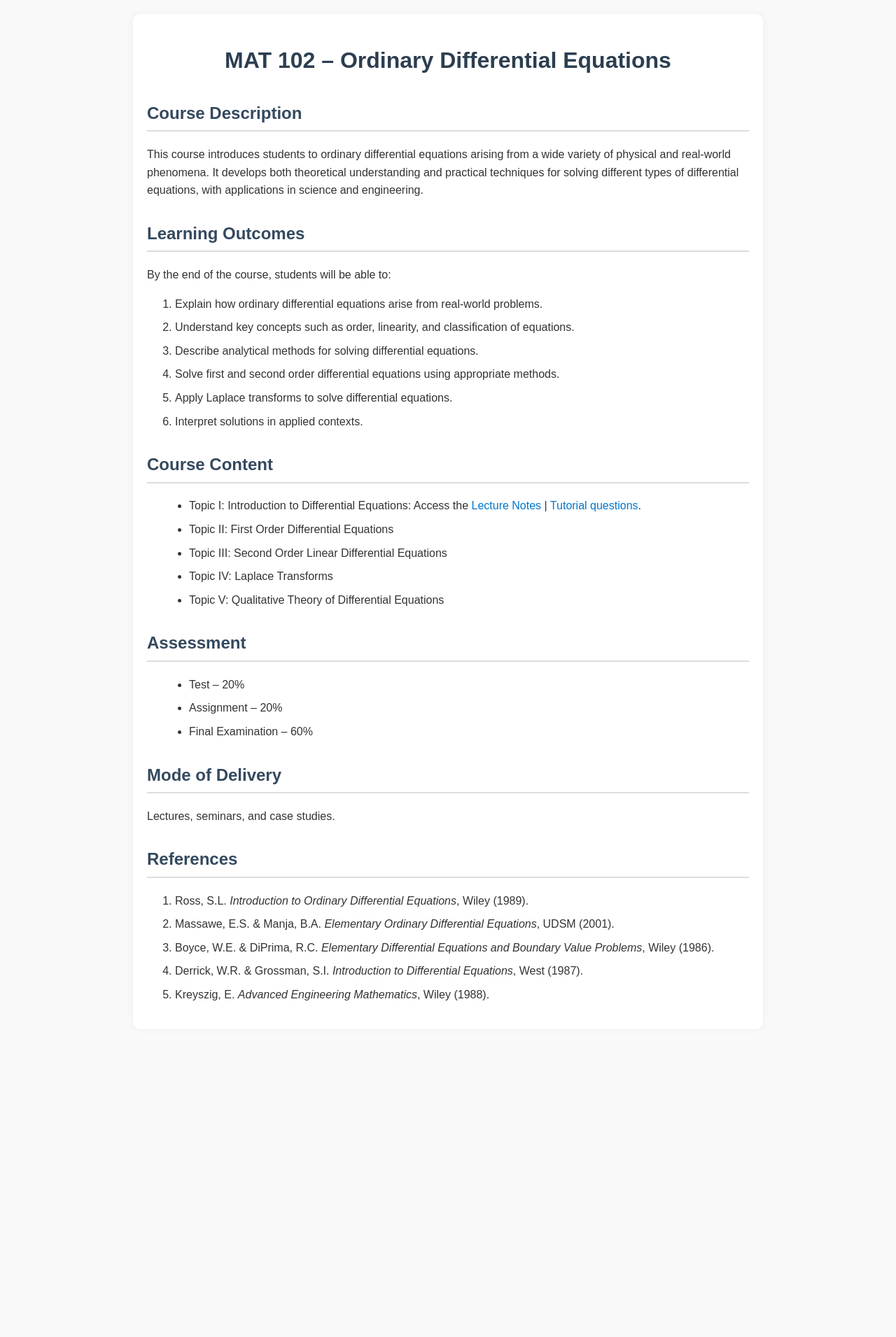
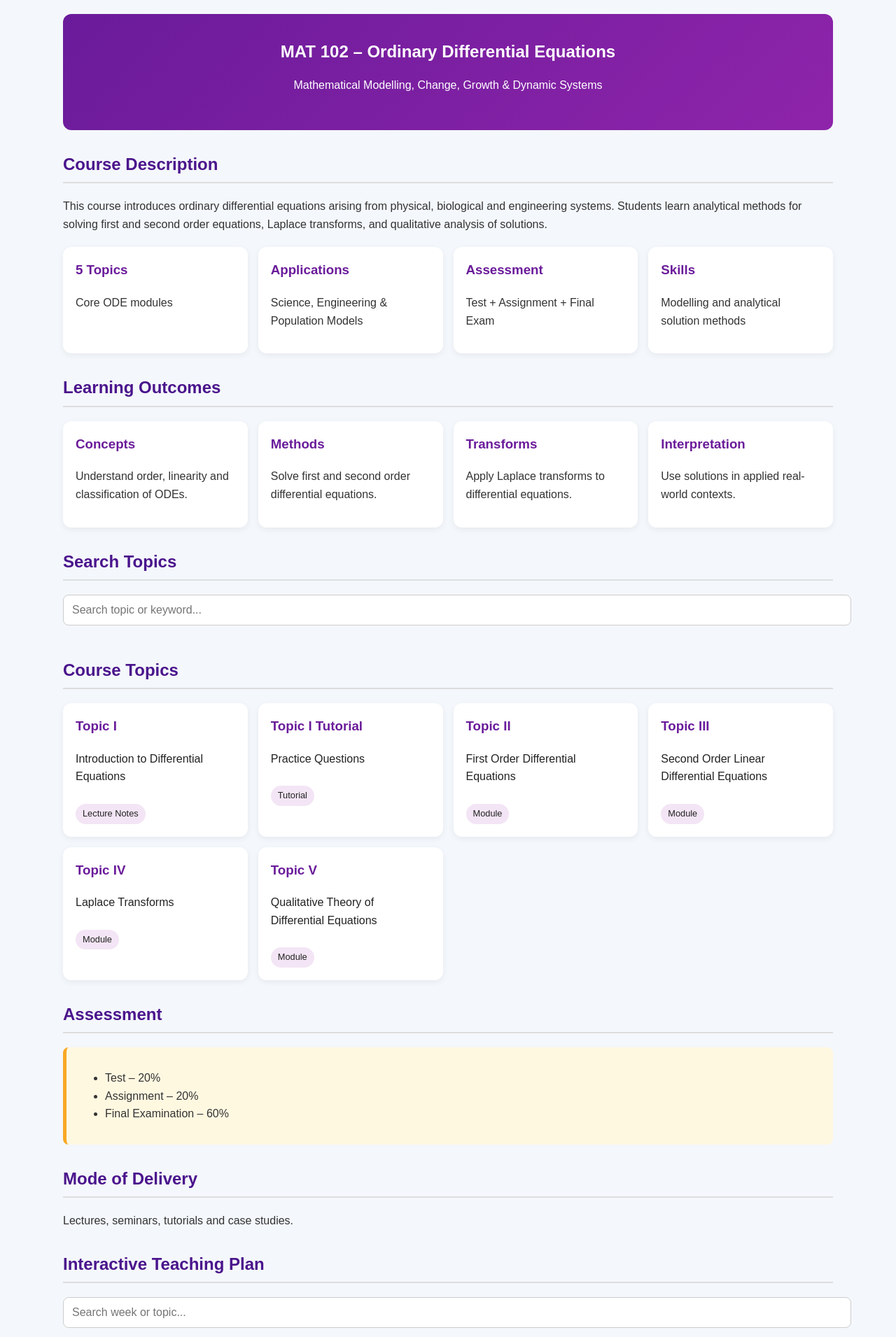
Before and after one commit to FomeA/FomeA.github.io, a Jekyll site: the page _teaching/mat102/index.html, which Jekyll copies as it is, in a window 1280 px wide. Shown: the top 1911 px of the page at 70% size. Built offline with Jekyll 4.4.1, drawn with Linux system fonts in a browser that asks for light colours; before the commit the page ends 1491 px from its top, so only the background shows below that; some of the changed text lies outside the part shown.

Commit message:
Update index.html

```diff
--- a/_teaching/mat102/index.html
+++ b/_teaching/mat102/index.html
@@ -2,126 +2,334 @@
 <html lang="en">
 <head>
 <meta charset="UTF-8">
+<meta name="viewport" content="width=device-width, initial-scale=1.0">
 <title>MAT 102 – Ordinary Differential Equations</title>
-  <meta name="viewport" content="width=device-width, initial-scale=1.0">
 
 <style>
-    body {
-      font-family: Arial, sans-serif;
-      max-width: 900px;
-      margin: auto;
-      padding: 20px;
-      line-height: 1.6;
-      background: #f9f9f9;
-      color: #333;
+body{
+font-family:Arial,sans-serif;
+max-width:1100px;
+margin:auto;
+padding:20px;
+background:#f4f7fb;
+color:#333;
+line-height:1.6;
 }
 
-    h1 {
-      text-align: center;
-      color: #2c3e50;
+.hero{
+background:linear-gradient(135deg,#6a1b9a,#8e24aa);
+color:white;
+padding:35px 20px;
+border-radius:12px;
+text-align:center;
+margin-bottom:25px;
 }
 
-    h2 {
-      margin-top: 30px;
-      color: #34495e;
-      border-bottom: 2px solid #ddd;
-      padding-bottom: 5px;
+.hero h1{
+margin:0 0 10px;
 }
 
-    ul {
-      margin-left: 20px;
+.grid{
+display:grid;
+grid-template-columns:repeat(auto-fit,minmax(220px,1fr));
+gap:15px;
+margin:20px 0;
 }
 
-    li {
-      margin-bottom: 8px;
+.card{
+background:white;
+padding:18px;
+border-radius:12px;
+box-shadow:0 3px 10px rgba(0,0,0,.06);
+transition:.2s;
 }
 
-    a {
-      color: #0077cc;
-      text-decoration: none;
+.card:hover{
+transform:translateY(-4px);
 }
 
-    a:hover {
-      text-decoration: underline;
+.card h3{
+margin-top:0;
+color:#6a1b9a;
 }
 
-    .container {
-      background: white;
-      padding: 20px;
-      border-radius: 10px;
-      box-shadow: 0 0 10px rgba(0,0,0,0.05);
+h2{
+margin-top:30px;
+color:#4a148c;
+border-bottom:2px solid #ddd;
+padding-bottom:6px;
+}
+
+.search input{
+width:100%;
+padding:12px;
+border-radius:8px;
+border:1px solid #ccc;
+font-size:16px;
+margin-bottom:15px;
+}
+
+.topic{
+display:block;
+text-decoration:none;
+color:#222;
+}
+
+.topic span{
+display:inline-block;
+margin-top:10px;
+padding:4px 10px;
+background:#f3e5f5;
+border-radius:20px;
+font-size:.8rem;
+}
+
+.notice{
+background:#fff8e1;
+padding:15px;
+border-left:5px solid #f9a825;
+border-radius:8px;
+}
+
+.btn{
+display:inline-block;
+padding:10px 16px;
+background:#43a047;
+color:white;
+text-decoration:none;
+border-radius:8px;
+margin-top:10px;
+}
+
+.plan-card{
+background:white;
+padding:18px;
+border-left:6px solid #8e24aa;
+border-radius:10px;
+box-shadow:0 3px 10px rgba(0,0,0,.06);
+margin-bottom:12px;
+}
+
+.plan-card.test{border-color:#d32f2f;}
+.plan-card.seminar{border-color:#2e7d32;}
+.plan-card.review{border-color:#fb8c00;}
+
+.plan-card h3{
+margin:0 0 8px;
+color:#6a1b9a;
+}
+
+.week{
+font-weight:bold;
+margin-bottom:8px;
+color:#444;
 }
 </style>
 </head>
 
 <body>
 
-<div class="container">
-
+<section class="hero">
 <h1>MAT 102 – Ordinary Differential Equations</h1>
+<p>Mathematical Modelling, Change, Growth & Dynamic Systems</p>
+</section>
 
 <h2>Course Description</h2>
 <p>
-    This course introduces students to ordinary differential equations arising from
-    a wide variety of physical and real-world phenomena. It develops both theoretical
-    understanding and practical techniques for solving different types of differential
-    equations, with applications in science and engineering.
+This course introduces ordinary differential equations arising from physical,
+biological and engineering systems. Students learn analytical methods for solving
+first and second order equations, Laplace transforms, and qualitative analysis of solutions.
 </p>
 
+<div class="grid">
+
+<div class="card">
+<h3>5 Topics</h3>
+<p>Core ODE modules</p>
+</div>
+
+<div class="card">
+<h3>Applications</h3>
+<p>Science, Engineering & Population Models</p>
+</div>
+
+<div class="card">
+<h3>Assessment</h3>
+<p>Test + Assignment + Final Exam</p>
+</div>
+
+<div class="card">
+<h3>Skills</h3>
+<p>Modelling and analytical solution methods</p>
+</div>
+
+</div>
+
 <h2>Learning Outcomes</h2>
-  <p>By the end of the course, students will be able to:</p>
-  <ol>
-      <li>Explain how ordinary differential equations arise from real-world problems.</li>
-      <li>Understand key concepts such as order, linearity, and classification of equations.</li>
-      <li>Describe analytical methods for solving differential equations.</li>
-      <li>Solve first and second order differential equations using appropriate methods.</li>
-      <li>Apply Laplace transforms to solve differential equations.</li>
-      <li>Interpret solutions in applied contexts.</li>
-  </ol>
 
-  <h2>Course Content</h2>
-  <ul>
-    <li>Topic I: Introduction to Differential Equations: Access the <a href="/teaching/mat102/MAT102_ODE_Notes_C1.pdf">Lecture Notes</a> | <a href="/teaching/mat102/MAT102_ODE_Questions_C1.pdf">Tutorial questions</a>.</li>
-    <li>Topic II: First Order Differential Equations</li>
-    <li>Topic III: Second Order Linear Differential Equations</li>
-    <li>Topic IV: Laplace Transforms</li>
-    <li>Topic V: Qualitative Theory of Differential Equations</li>
-  </ul>
+<div class="grid">
 
-  <!-- OPTIONAL: Uncomment when you upload materials -->
-  <!--
-  <h2>Lecture Materials</h2>
-  <ul>
-    <li>Topic I: <a href="/teaching/mat102/topic1/">Slides & Notes</a></li>
-    <li>Topic II: <a href="/teaching/mat102/topic2/">Slides & Notes</a></li>
-  </ul>
-  -->
+<div class="card">
+<h3>Concepts</h3>
+<p>Understand order, linearity and classification of ODEs.</p>
+</div>
+
+<div class="card">
+<h3>Methods</h3>
+<p>Solve first and second order differential equations.</p>
+</div>
+
+<div class="card">
+<h3>Transforms</h3>
+<p>Apply Laplace transforms to differential equations.</p>
+</div>
+
+<div class="card">
+<h3>Interpretation</h3>
+<p>Use solutions in applied real-world contexts.</p>
+</div>
+
+</div>
+
+<h2>Search Topics</h2>
+
+<div class="search">
+<input type="text" id="searchBox" placeholder="Search topic or keyword...">
+</div>
+
+<h2>Course Topics</h2>
+
+<div class="grid" id="topics">
+
+<a class="card topic" href="/teaching/mat102/MAT102_ODE_Notes_C1.pdf">
+<h3>Topic I</h3>
+<p>Introduction to Differential Equations</p>
+<span>Lecture Notes</span>
+</a>
+
+<a class="card topic" href="/teaching/mat102/MAT102_ODE_Questions_C1.pdf">
+<h3>Topic I Tutorial</h3>
+<p>Practice Questions</p>
+<span>Tutorial</span>
+</a>
+
+<div class="card topic">
+<h3>Topic II</h3>
+<p>First Order Differential Equations</p>
+<span>Module</span>
+</div>
+
+<div class="card topic">
+<h3>Topic III</h3>
+<p>Second Order Linear Differential Equations</p>
+<span>Module</span>
+</div>
+
+<div class="card topic">
+<h3>Topic IV</h3>
+<p>Laplace Transforms</p>
+<span>Module</span>
+</div>
+
+<div class="card topic">
+<h3>Topic V</h3>
+<p>Qualitative Theory of Differential Equations</p>
+<span>Module</span>
+</div>
+
+</div>
 
 <h2>Assessment</h2>
+
+<div class="notice">
 <ul>
 <li>Test – 20%</li>
 <li>Assignment – 20%</li>
 <li>Final Examination – 60%</li>
 </ul>
+</div>
 
 <h2>Mode of Delivery</h2>
-  <p>Lectures, seminars, and case studies.</p>
+<p>Lectures, seminars, tutorials and case studies.</p>
 
-  <!-- OPTIONAL -->
-  <!--
-  <h2>Teaching Schedule</h2>
-  Download it <a href="/teaching/mat102/MAT102_schedule.pdf">here</a>
-  -->
+<h2>Interactive Teaching Plan</h2>
+
+<div class="search">
+<input type="text" id="planSearch" placeholder="Search week or topic...">
+</div>
+
+<div id="planContainer"></div>
 
 <h2>References</h2>
-  <ol>
-    <li>Ross, S.L. <i>Introduction to Ordinary Differential Equations</i>, Wiley (1989).</li>
-    <li>Massawe, E.S. & Manja, B.A. <i>Elementary Ordinary Differential Equations</i>, UDSM (2001).</li>
-    <li>Boyce, W.E. & DiPrima, R.C. <i>Elementary Differential Equations and Boundary Value Problems</i>, Wiley (1986).</li>
-    <li>Derrick, W.R. & Grossman, S.I. <i>Introduction to Differential Equations</i>, West (1987).</li>
-    <li>Kreyszig, E. <i>Advanced Engineering Mathematics</i>, Wiley (1988).</li>
-  </ol>
 
+<ul>
+<li>Ross – Introduction to Ordinary Differential Equations</li>
+<li>Massawe & Manja – Elementary Ordinary Differential Equations</li>
+<li>Boyce & DiPrima – Differential Equations and Boundary Value Problems</li>
+<li>Derrick & Grossman – Introduction to Differential Equations</li>
+<li>Kreyszig – Advanced Engineering Mathematics</li>
+</ul>
+
+<script>
+const topicSearch = document.getElementById("searchBox");
+const topics = document.querySelectorAll(".topic");
+
+topicSearch.addEventListener("input", function(){
+let text = this.value.toLowerCase();
+
+topics.forEach(card=>{
+let content = card.innerText.toLowerCase();
+card.style.display = content.includes(text) ? "block" : "none";
+});
+});
+
+const sessions = [
+{week:1,type:"lecture",topic:"Introduction",date:"Week 1",details:"Definitions, order, degree, modelling examples."},
+{week:2,type:"lecture",topic:"First Order ODE",date:"Week 2",details:"Separable equations and exact equations."},
+{week:3,type:"seminar",topic:"Linear First Order",date:"Week 3",details:"Integrating factor method and applications."},
+{week:4,type:"lecture",topic:"Second Order ODE",date:"Week 4",details:"Homogeneous linear equations."},
+{week:5,type:"lecture",topic:"Repeated Roots",date:"Week 5",details:"Characteristic equation methods."},
+{week:6,type:"seminar",topic:"Nonhomogeneous ODE",date:"Week 6",details:"Undetermined coefficients."},
+{week:7,type:"test",topic:"TEST 1",date:"Week 7",details:"Assessment covering Topics I–III."},
+{week:8,type:"lecture",topic:"Laplace Transform",date:"Week 8",details:"Definitions and solving IVPs."},
+{week:9,type:"lecture",topic:"Inverse Laplace",date:"Week 9",details:"Partial fractions and transforms."},
+{week:10,type:"lecture",topic:"Systems & Applications",date:"Week 10",details:"Population and motion models."},
+{week:11,type:"seminar",topic:"Slope Fields",date:"Week 11",details:"Qualitative analysis."},
+{week:12,type:"review",topic:"Revision",date:"Week 12",details:"Comprehensive review and exam prep."}
+];
+
+const plan = document.getElementById("planContainer");
+const planSearch = document.getElementById("planSearch");
+
+function renderPlan(){
+let text = planSearch.value.toLowerCase();
+plan.innerHTML = "";
+
+const filtered = sessions.filter(item =>
+item.topic.toLowerCase().includes(text) ||
+item.details.toLowerCase().includes(text) ||
+String(item.week).includes(text)
+);
+
+filtered.forEach(item=>{
+plan.innerHTML += `
+<div class="plan-card ${item.type}">
+<div class="week">Week ${item.week}</div>
+<h3>${item.topic}</h3>
+<p><strong>${item.date}</strong></p>
+<p>${item.details}</p>
 </div>
+`;
+});
+
+if(filtered.length===0){
+plan.innerHTML="<p>No matching sessions found.</p>";
+}
+}
+
+planSearch.addEventListener("input", renderPlan);
+renderPlan();
+</script>
+
 </body>
 </html>
```
Lines whose indentation alone changed are shown as unchanged.
